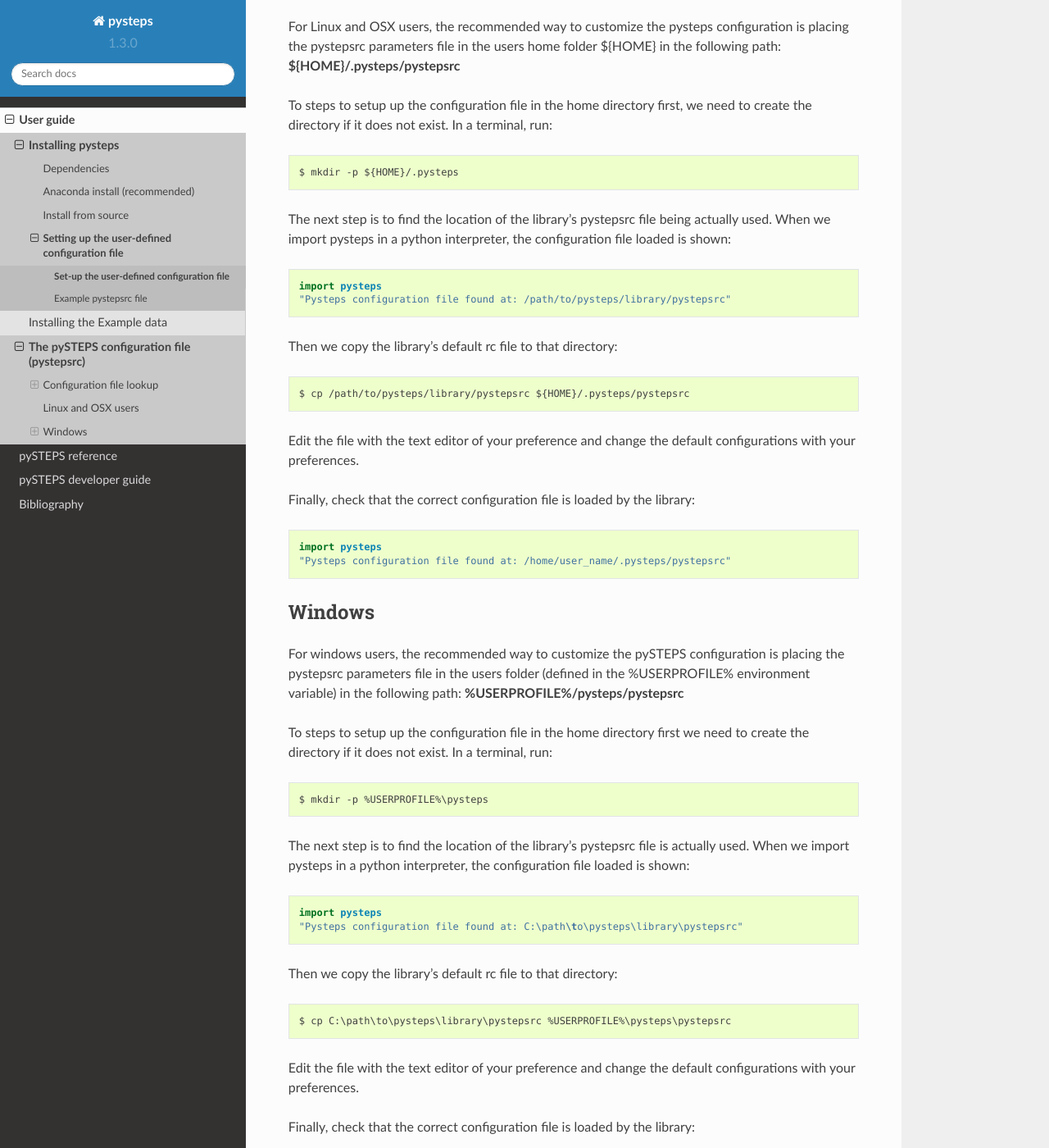
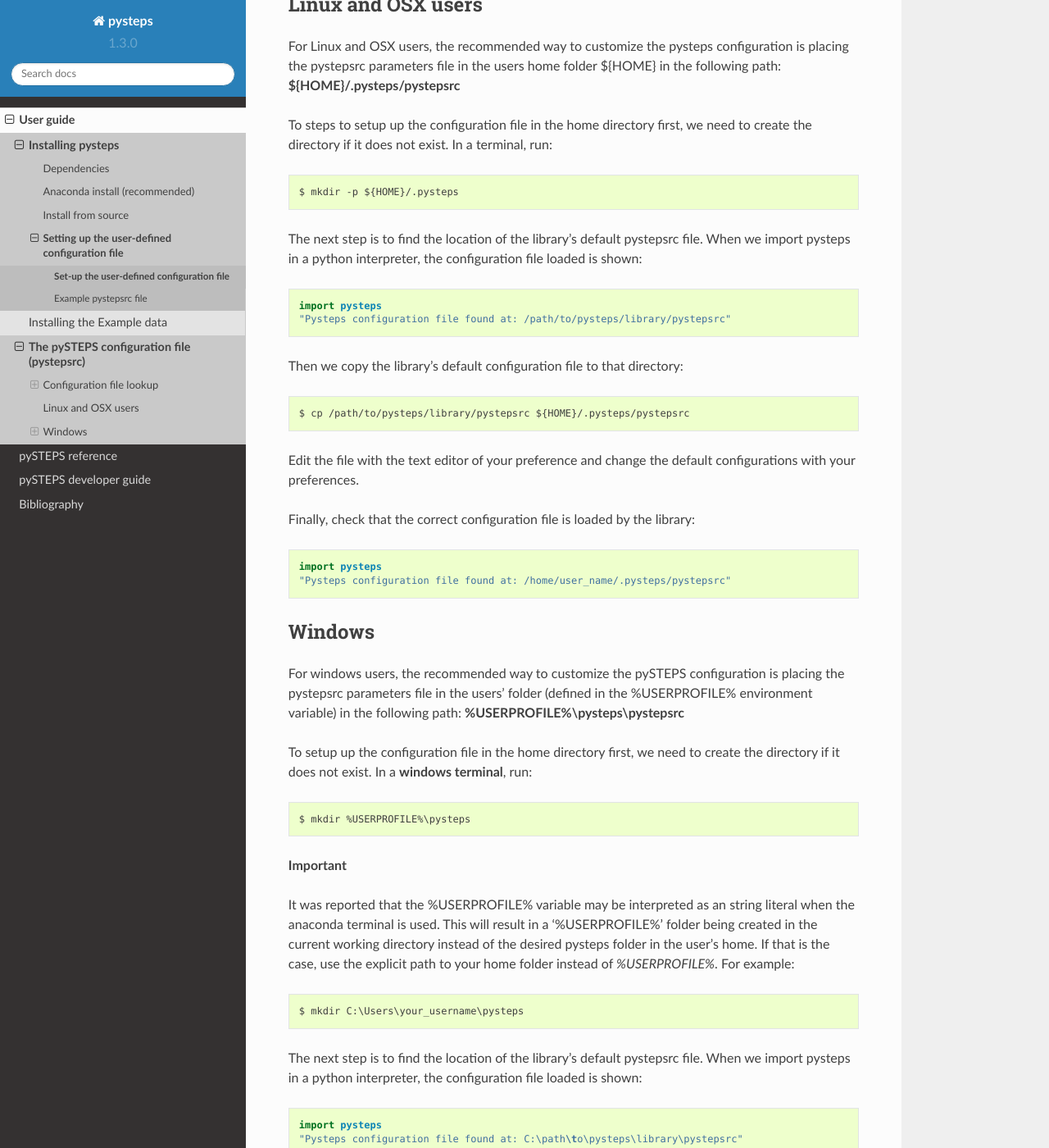
Before and after one commit to pySTEPS/pysteps, a Sphinx documentation site: the page built from doc/source/user_guide/set_pystepsrc.rst, in a window 1280 px wide and 1400 px high, scrolled down 1205 px. Shown: the whole window at 82% size. Built offline with Sphinx 7.4.7 and the Read the Docs theme 2.0.0, drawn with Linux system fonts in a browser that asks for light colours; pages that are not in the unit, such as notebooks, are missing from menus; some of the changed text lies outside the part shown.

Commit message:
Fix #156 - Installation errors in windows  (#157)
- Fix the permissions errors in datasets.download_pysteps_data and datasets.download_mrms_data functions (#156).

- Update the installation instructions for Windows systems.

```diff
--- a/doc/source/user_guide/set_pystepsrc.rst
+++ b/doc/source/user_guide/set_pystepsrc.rst
@@ -46,9 +46,10 @@
   pystepsrc file inside that directory.
 - **$HOME/.pysteps/pystepsrc** (Unix and Mac OS X) : If the system variable $HOME is defined, it looks
   for the configuration file in this path.
-- **$USERPROFILE/pysteps/pystepsrc** (Windows only): It looks for the configuration file
-  in the pysteps directory located user's home directory.
-- Lastly, it looks inside the library in *pysteps/pystepsrc* for a
+- **%USERPROFILE%\\pysteps\\pystepsrc** (Windows only): It looks for the configuration file
+  in the pysteps directory located user's home directory (indicated by the %USERPROFILE%
+  system variable).
+- Lastly, it looks inside the library in *pysteps\\pystepsrc* for a
   system-defined copy.
 
 The recommended method to setup the configuration files is to edit a copy
@@ -73,15 +74,14 @@
 
     $ mkdir -p ${HOME}/.pysteps
 
-The next step is to find the location of the library's pystepsrc file being
-actually used.
+The next step is to find the location of the library's default pystepsrc file.
 When we import pysteps in a python interpreter, the configuration file loaded
 is shown::
 
     import pysteps
     "Pysteps configuration file found at: /path/to/pysteps/library/pystepsrc"
 
-Then we copy the library's default rc file to that directory::
+Then we copy the library's default configuration file to that directory::
 
     $ cp /path/to/pysteps/library/pystepsrc ${HOME}/.pysteps/pystepsrc
 
@@ -98,26 +98,36 @@
 ~~~~~~~
 
 For windows users, the recommended way to customize the pySTEPS
-configuration is placing the pystepsrc parameters file in the users folder
+configuration is placing the pystepsrc parameters file in the users' folder
 (defined in the %USERPROFILE% environment variable) in the following path:
-**%USERPROFILE%/pysteps/pystepsrc**
+**%USERPROFILE%\\pysteps\\pystepsrc**
 
-To steps to setup up the configuration file in the home directory first we
-need to create the directory if it does not exist. In a terminal, run::
+To setup up the configuration file in the home directory first, we
+need to create the directory if it does not exist. In a **windows terminal**, run::
 
-    $ mkdir -p %USERPROFILE%\pysteps
+    $ mkdir %USERPROFILE%\pysteps
 
-The next step is to find the location of the library's pystepsrc file is
-actually used.
+**Important**
+
+It was reported that the %USERPROFILE% variable may be interpreted as an string
+literal when the anaconda terminal is used.
+This will result in a '%USERPROFILE%' folder being created in the current working directory
+instead of the desired pysteps folder in the user's home.
+If that is the case, use the explicit path to your home folder instead of `%USERPROFILE%`.
+For example::
+
+    $ mkdir C:\Users\your_username\pysteps
+
+The next step is to find the location of the library's default pystepsrc file.
 When we import pysteps in a python interpreter, the configuration file loaded
 is shown::
 
     import pysteps
     "Pysteps configuration file found at: C:\path\to\pysteps\library\pystepsrc"
 
-Then we copy the library's default rc file to that directory::
+Then we copy the library's default configuration file to that directory::
 
-    $ cp C:\path\to\pysteps\library\pystepsrc %USERPROFILE%\pysteps\pystepsrc
+    $ copy C:\path\to\pysteps\library\pystepsrc %USERPROFILE%\pysteps\pystepsrc
 
 Edit the file with the text editor of your preference and change the default
 configurations with your preferences.
```
Also changed, not shown: 1 other file.
